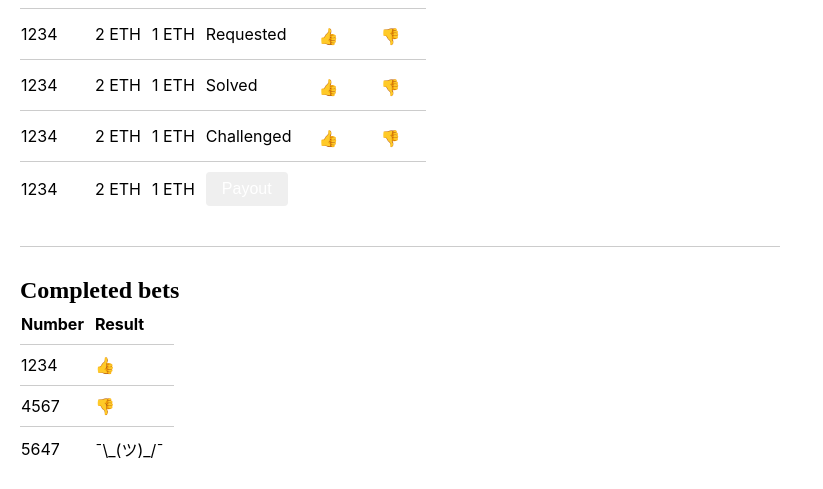
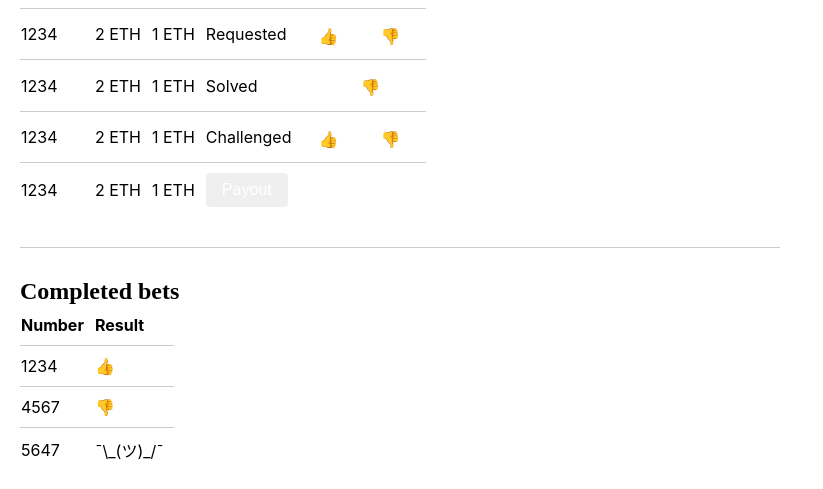
Before and after one commit to leapdao/prime-casino-frontend, a React (Create React App) app: page / in a window 1280 px wide. Shown: the part 407-896 px from the top of the page, without its empty margins (0-823 px from the left). Built offline with nearby package versions, Linux system fonts and the light colour scheme.

Commit message:
Fix warnings

```diff
--- a/src/App.tsx
+++ b/src/App.tsx
@@ -120,8 +120,16 @@ const App: React.FC = () => {
         <thead>
           <tr>
             <th>Number</th>
-            <th>👍</th>
-            <th>👎</th>
+            <th>
+              <span role="img" aria-label="Yes">
+                👍
+              </span>
+            </th>
+            <th>
+              <span role="img" aria-label="No">
+                👎
+              </span>
+            </th>
             <th>Status</th>
             <th />
           </tr>
@@ -133,8 +141,16 @@ const App: React.FC = () => {
             <td>1 ETH</td>
             <td>Requested</td>
             <td>
-              <StakeButton>👍</StakeButton>
-              <StakeButton>👎</StakeButton>
+              <StakeButton>
+                <span role="img" aria-label="Yes">
+                  👍
+                </span>
+              </StakeButton>
+              <StakeButton>
+                <span role="img" aria-label="No">
+                  👎
+                </span>
+              </StakeButton>
             </td>
           </tr>
           <tr>
@@ -143,8 +159,12 @@ const App: React.FC = () => {
             <td>1 ETH</td>
             <td>Solved</td>
             <td>
-              <StakeButton>👍</StakeButton>
-              <StakeButton>👎</StakeButton>
+              <StakeButton />
+              <StakeButton>
+                <span role="img" aria-label="No">
+                  👎
+                </span>
+              </StakeButton>
             </td>
           </tr>
           <tr>
@@ -153,8 +173,16 @@ const App: React.FC = () => {
             <td>1 ETH</td>
             <td>Challenged</td>
             <td>
-              <StakeButton>👍</StakeButton>
-              <StakeButton>👎</StakeButton>
+              <StakeButton>
+                <span role="img" aria-label="Yes">
+                  👍
+                </span>
+              </StakeButton>
+              <StakeButton>
+                <span role="img" aria-label="No">
+                  👎
+                </span>
+              </StakeButton>
             </td>
           </tr>
           <tr>
@@ -180,15 +208,27 @@ const App: React.FC = () => {
         <tbody>
           <tr>
             <td>1234</td>
-            <td>👍</td>
+            <td>
+              <span role="img" aria-label="Yes">
+                👍
+              </span>
+            </td>
           </tr>
           <tr>
             <td>4567</td>
-            <td>👎</td>
+            <td>
+              <span role="img" aria-label="No">
+                👎
+              </span>
+            </td>
           </tr>
           <tr>
             <td>5647</td>
-            <td>¯\_(ツ)_/¯</td>
+            <td>
+              <span role="img" aria-label="Undecided">
+                ¯\_(ツ)_/¯
+              </span>
+            </td>
           </tr>
         </tbody>
       </Table>
```
Also changed, not shown: .travis.yml.
